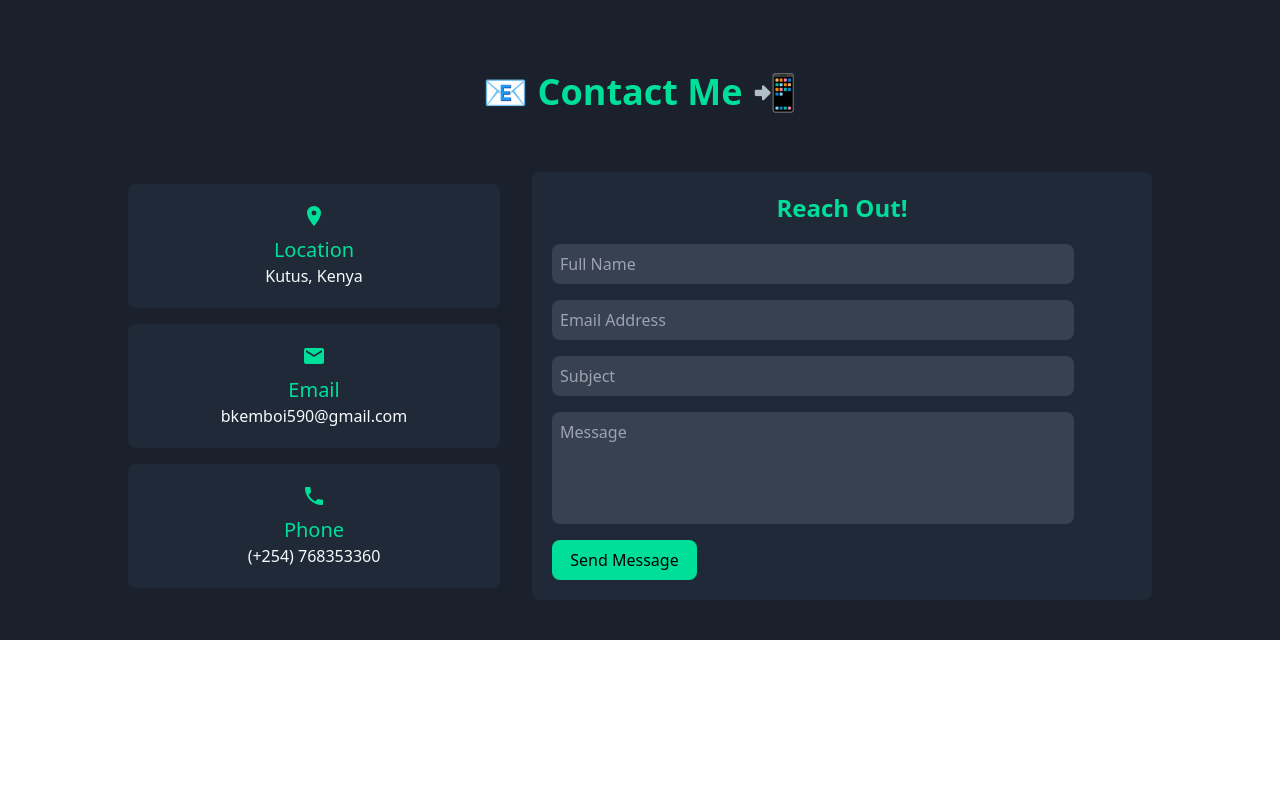
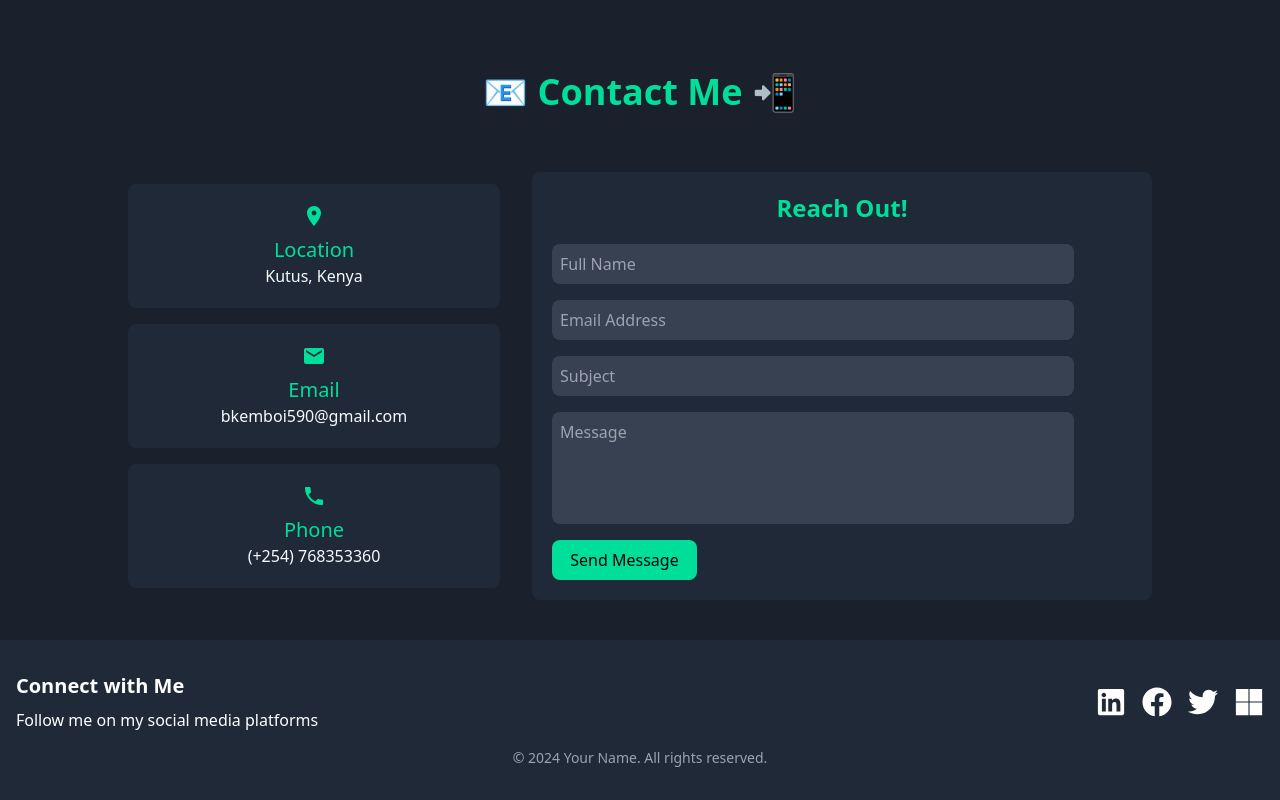
Before and after one commit to kemboi590/portfolio-website, a React (Vite) app: page / in a window 1280 px wide. Shown: the part 5997-6797 px from the top of the page. Before the commit the page ends 6637 px from the top, so only its background shows below. Built offline with nearby package versions, Linux system fonts and the light colour scheme.

Commit message:
added footer

```diff
--- a/package.json
+++ b/package.json
@@ -12,13 +12,16 @@
   },
   "dependencies": {
     "@emailjs/browser": "^4.3.3",
+    "leaflet": "^1.9.4",
     "react": "^18.2.0",
     "react-dom": "^18.2.0",
     "react-icons": "^5.2.1",
+    "react-leaflet": "^4.2.1",
     "react-toastify": "^10.0.5",
     "react-typed": "^2.0.12"
   },
   "devDependencies": {
+    "@types/leaflet": "^1.9.12",
     "@types/node": "^20.14.9",
     "@types/react": "^18.2.66",
     "@types/react-dom": "^18.2.22",
--- a/src/App.tsx
+++ b/src/App.tsx
@@ -2,6 +2,7 @@
 import './App.css'
 import { Navbar } from './pages/1.Navbar/Navbar'
 import Contact from './pages/12.Contact/Contact'
+import Footer from './pages/14.Footer/Footer'
 import { Home } from './pages/2.Home/Home'
 import { Education } from './pages/4.Education/Education'
 import { Experience } from './pages/5.Experience/Experience'
@@ -26,6 +27,7 @@ function App() {
       <Projects />
       <Community />
       <Contact />
+      <Footer />
     </div>
   )
 }
--- a/src/pages/14.Footer/Footer.tsx
+++ b/src/pages/14.Footer/Footer.tsx
@@ -0,0 +1,57 @@
+import { FaLinkedin, FaFacebook, FaTwitter, FaMicrosoft } from 'react-icons/fa';
+
+const Footer = () => {
+  return (
+    <footer className="bg-gray-800 text-white py-8">
+      <div className="container mx-auto px-4 flex flex-col md:flex-row justify-between items-center">
+        <div className="text-center md:text-left">
+          <h2 className="text-xl font-bold mb-2">Connect with Me</h2>
+          <p>Follow me on my social media platforms</p>
+        </div>
+        <div className="flex space-x-4 mt-4 md:mt-0">
+          <a
+            href="https://www.linkedin.com/in/your-linkedin"
+            target="_blank"
+            rel="noopener noreferrer"
+            className="text-white hover:text-[#0e76a8]"
+            aria-label="LinkedIn"
+          >
+            <FaLinkedin size={30} />
+          </a>
+          <a
+            href="https://www.facebook.com/your-facebook"
+            target="_blank"
+            rel="noopener noreferrer"
+            className="text-white hover:text-[#1877f2]"
+            aria-label="Facebook"
+          >
+            <FaFacebook size={30} />
+          </a>
+          <a
+            href="https://twitter.com/your-twitter"
+            target="_blank"
+            rel="noopener noreferrer"
+            className="text-white hover:text-[#1da1f2]"
+            aria-label="Twitter"
+          >
+            <FaTwitter size={30} />
+          </a>
+          <a
+            href="https://mlsa.microsoft.com"
+            target="_blank"
+            rel="noopener noreferrer"
+            className="text-white hover:text-[#f25022]"
+            aria-label="MLSA"
+          >
+            <FaMicrosoft size={30} />
+          </a>
+        </div>
+      </div>
+      <div className="text-center mt-4 text-sm text-gray-400">
+        <p>&copy; {new Date().getFullYear()} Your Name. All rights reserved.</p>
+      </div>
+    </footer>
+  );
+};
+
+export default Footer;
```
Also changed, not shown: src/pages/10.Languages/Languages.tsx (deleted), src/pages/13.Map/Map.tsx (deleted), 1 other file (tests, documents, lock files or other folders).
